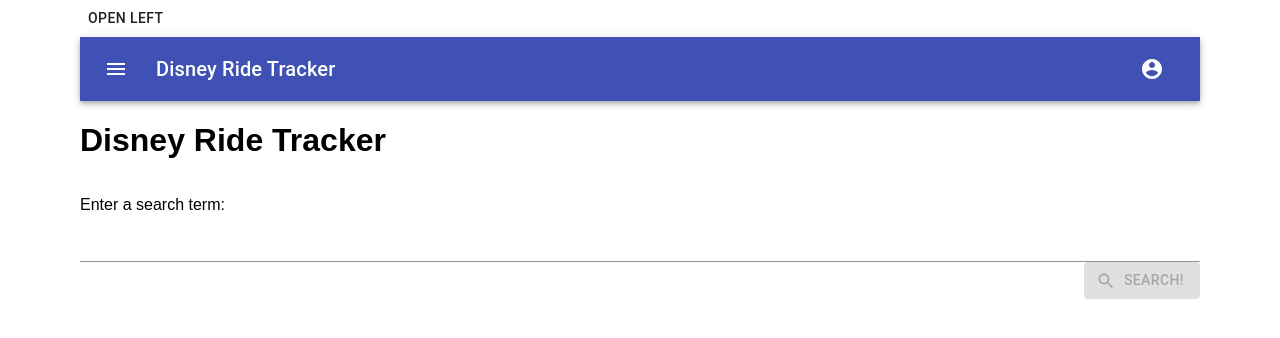
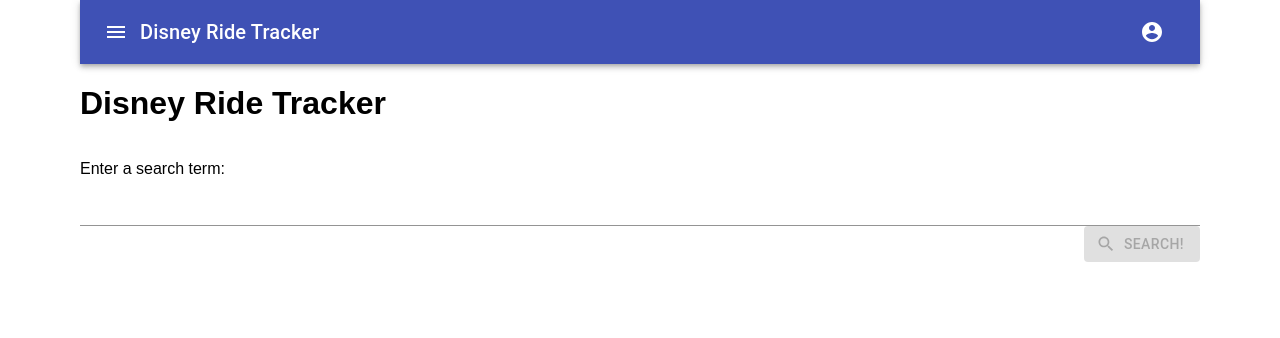
Before and after one commit to whynot1597/Disney_Ride_Tracker, a React (Create React App) app: page / in a window 1280 px wide. Shown: the top 338 px of the page. Built offline with nearby package versions, Linux system fonts and the light colour scheme.

Commit message:
move drawer to menu bar

```diff
--- a/src/App.js
+++ b/src/App.js
@@ -7,7 +7,6 @@
 
 import { apiHost } from './api'
 import MenuAppBar from './MenuBar'
-import Drawer from './Drawer'
 
 const App = () => {
   // Because App is the "uppermost" component (see index.js), code in the useEffect function
@@ -20,7 +19,6 @@
   // content (i.e., what the render() method returns for class-based components).
   return (
     <div className="App">
-      <Drawer />
       <MenuAppBar />
       <AppHeader />
       <SearchForm />
--- a/src/Drawer.js
+++ b/src/Drawer.js
@@ -9,6 +9,8 @@
 import MapIcon from '@material-ui/icons/Map';
 import RidesIcon from '@material-ui/icons/Apps';
 import WeatherIcon from '@material-ui/icons/WbSunny';
+import IconButton from '@material-ui/core/IconButton';
+import MenuIcon from '@material-ui/icons/Menu';
 
 const useStyles = makeStyles({
   list: {
@@ -53,9 +55,17 @@
 
   return (
     <div>
-      <Button onClick={toggleDrawer(true)}>Open Left</Button>
+          <IconButton
+              edge="start"
+              className={classes.menuButton}
+              color="inherit"
+              aria-label="menu"
+              onClick={toggleDrawer(true)}
+          >
+              <MenuIcon />
+          </IconButton>
       <Drawer open={state.left} onClose={toggleDrawer(false)}>
-        {sideList('left')}
+        {sideList()}
       </Drawer>
     </div>
   );
--- a/src/MenuBar.js
+++ b/src/MenuBar.js
@@ -4,11 +4,10 @@
 import Toolbar from '@material-ui/core/Toolbar';
 import Typography from '@material-ui/core/Typography';
 import IconButton from '@material-ui/core/IconButton';
-import MenuIcon from '@material-ui/icons/Menu';
 import AccountCircle from '@material-ui/icons/AccountCircle';
 import MenuItem from '@material-ui/core/MenuItem';
 import Menu from '@material-ui/core/Menu';
-import Drawer from '@material-ui/core/Drawer';
+import Drawer from './Drawer.js';
 
 const useStyles = makeStyles(theme => ({
     root: {
@@ -36,23 +35,11 @@
         setAnchorEl(null);
     };
 
-    const toggleDrawer = () => {
-        //state.open = true;
-    }
-
     return (
         <div className={classes.root}>
             <AppBar position="static">
                 <Toolbar>
-                    <IconButton
-                        edge="start"
-                        className={classes.menuButton}
-                        color="inherit"
-                        aria-label="menu"
-                        onClick={toggleDrawer}
-                    >
-                        <MenuIcon />
-                    </IconButton>
+                    <Drawer />
                     <Typography variant="h6" className={classes.title}>
                         Disney Ride Tracker
                     </Typography>
```
